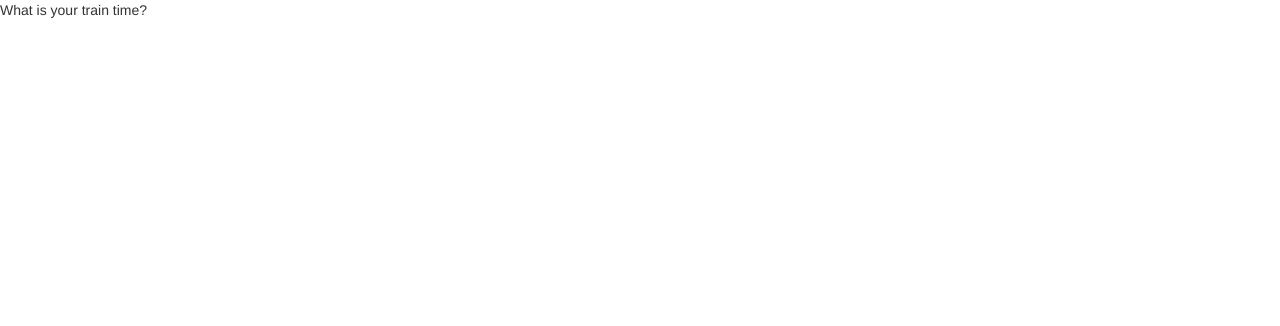
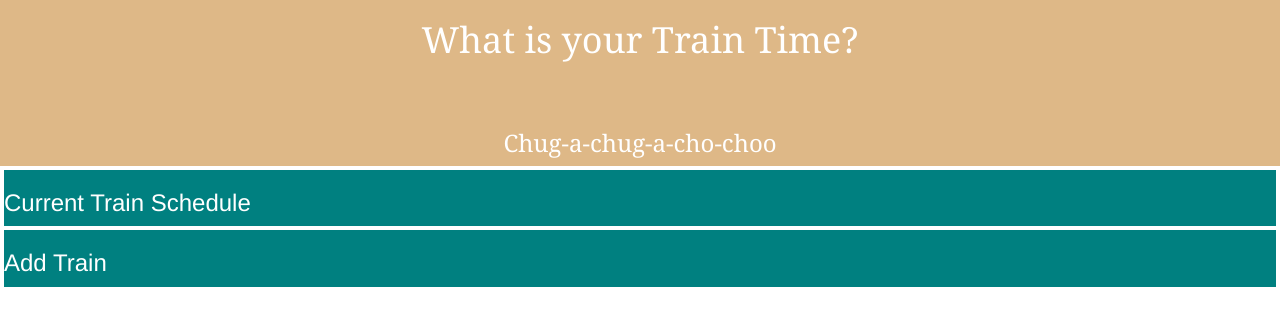
Before and after one commit to jgunderson819/train-scheduler, a plain HTML site: page index.html in a window 1280 px wide. Drawn offline with nearby package versions, Linux system fonts and the light colour scheme.

Commit message:
Getting html layout straight

```diff
--- a/assets/css/style.css
+++ b/assets/css/style.css
@@ -6,3 +6,22 @@ font-size: 20px;
 
 
 }
+
+#trainTime {
+background-color: burlywood;
+font-family: Georgia, 'Times New Roman', Times, serif;
+color: white;
+text-align: center;
+}
+#trainSchedule {
+background-color: teal;
+color: white;
+margin: 4px;
+
+}
+#addTrain {
+background-color: teal;
+color: white;
+margin: 4px;
+
+}
--- a/index.html
+++ b/index.html
@@ -19,7 +19,18 @@
             <p class="browsehappy">You are using an <strong>outdated</strong> browser. Please <a href="#">upgrade your browser</a> to improve your experience.</p>
         <![endif]-->
         <div id="container" ></div>
-        <div id = "trainTime">What is your train time?</div>
+        <div class="row">
+            <div id = "trainTime" class="col-sm-12">
+              <h1>What is your Train Time?</h1><br><br>
+              <h3>Chug-a-chug-a-cho-choo</h3>
+            </div>
+          </div>
+          <div id= "trainSchedule" class="row">
+            <h3>Current Train Schedule</h3>
+          </div>
+          <div id= "addTrain" class="row">
+            <h3>Add Train</h3>
+          </div>
 
 
 
```
